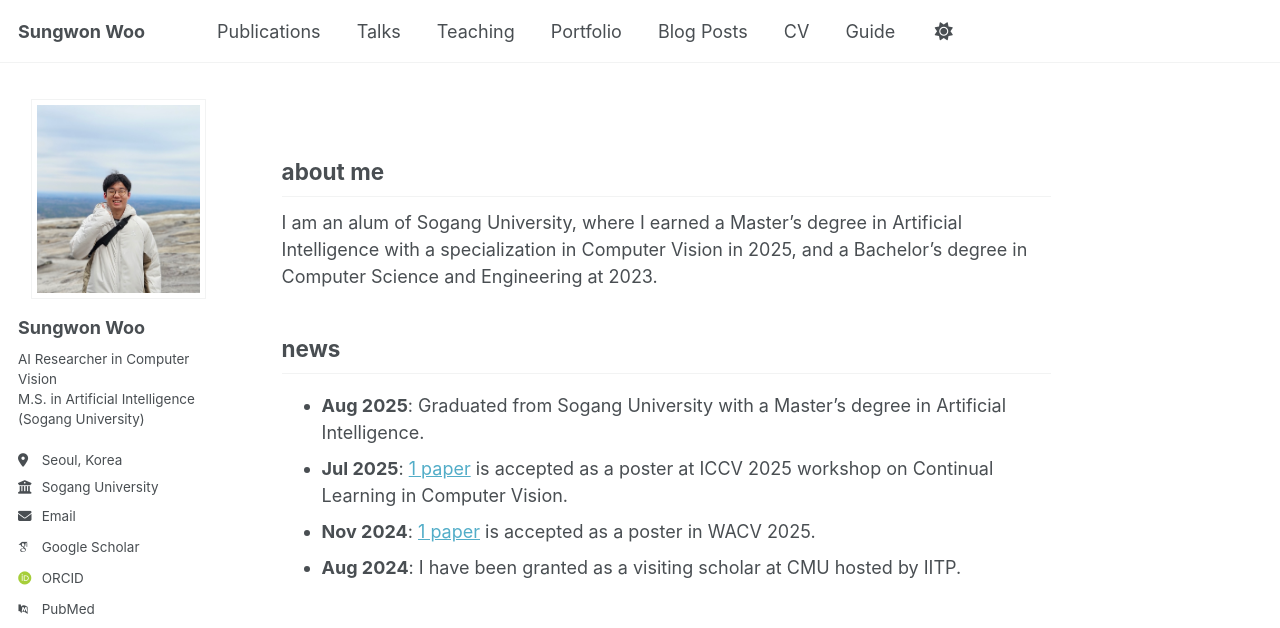
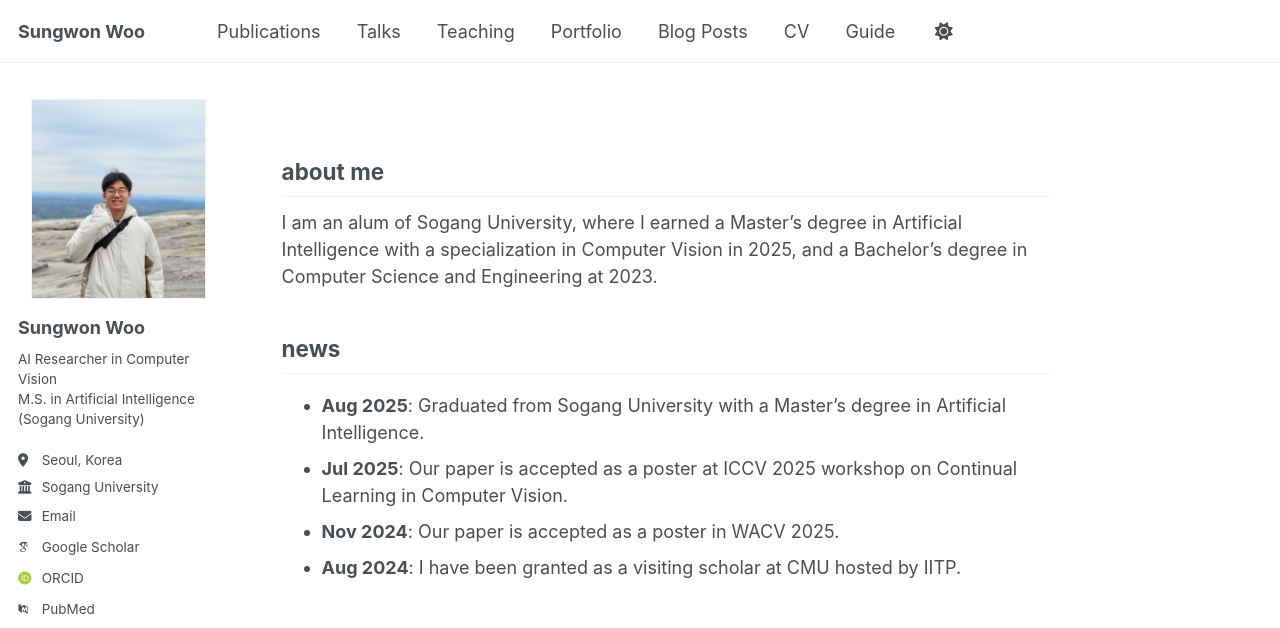
Before and after one commit to sungwon-woo/sungwon-woo.github.io, a Jekyll site: the page built from _pages/about.md, in a window 1280 px wide. Shown: the top 628 px of the page. Built offline with Jekyll 4.4.1, drawn with Linux system fonts in a browser that asks for light colours; some web fonts are replaced; a script that is not in the unit is left out.

Commit message:
edit main page

```diff
--- a/_pages/about.md
+++ b/_pages/about.md
@@ -15,8 +15,8 @@ I am an alum of Sogang University, where I earned a Master's degree in Artificia
 
 ## news
 - **Aug 2025**: Graduated from Sogang University with a Master's degree in Artificial Intelligence.
-- **Jul 2025**: [1 paper](https://arxiv.org/pdf/2503.10003) is accepted as a poster at ICCV 2025 workshop on Continual Learning in Computer Vision.
-- **Nov 2024**: [1 paper](https://openaccess.thecvf.com/content/WACV2025/papers/Kim_Relational_Self-Supervised_Distillation_with_Compact_Descriptors_for_Image_Copy_Detection_WACV_2025_paper.pdf) is accepted as a poster in WACV 2025.
+- **Jul 2025**: Our paper is accepted as a poster at ICCV 2025 workshop on Continual Learning in Computer Vision.
+- **Nov 2024**: Our paper is accepted as a poster in WACV 2025.
 - **Aug 2024**: I have been granted as a visiting scholar at CMU hosted by IITP.
 
 ## selected publications
--- a/assets/css/custom.css
+++ b/assets/css/custom.css
@@ -1,12 +1,15 @@
 .sidebar .author__avatar {
-  width: 200px !important;
+  width: 200px !important;     /* 원하는 크기 */
   height: 200px !important;
-  margin: 0 auto 1rem auto;   /* 좌우 auto → 가운데 정렬 */
+  margin: 0 auto 1rem auto !important;  /* 좌우 auto → 중앙 */
+  padding: 0 !important;
 }
 
+/* 이미지는 박스에 딱 맞게 */
 .sidebar .author__avatar img {
+  display: block;
   width: 100% !important;
   height: 100% !important;
   object-fit: cover;
-  border-radius: 0 !important; /* 원형 원하면 50% */
+  border-radius: 0 !important;  /* 원형이면 50% */
 }
```
